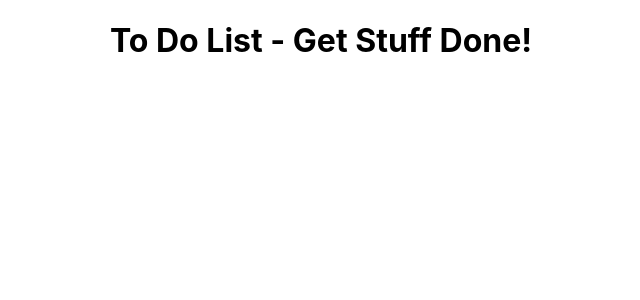
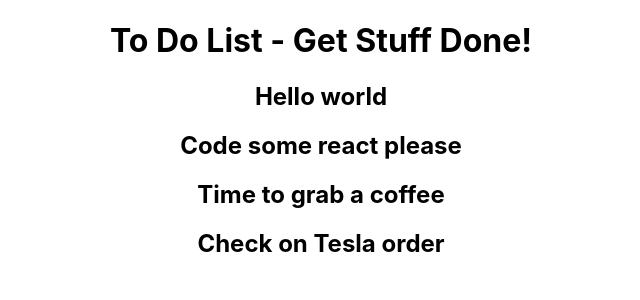
Before and after one commit to benjaminthedev/react-todo, a React (Create React App) app: page / in a window 1280 px wide. Shown: the top 300 px of the page, without its empty margins (319-959 px from the left). Built offline with nearby package versions, Linux system fonts and the light colour scheme.

Commit message:
updated project

```diff
--- a/src/App.js
+++ b/src/App.js
@@ -1,12 +1,43 @@
-import React from 'react';
+import React, {Component} from 'react';
+import Todos from './components/Todos';
 import './App.css';
 
-function App() {
-  return (
-    <div className="App">
-     <h1>To Do List - Get Stuff Done!</h1>
-    </div>
-  );
+class App extends Component {
+  state = {
+    todos: [
+      {
+        id: 1,
+        title: "Hello world",
+        completed: false
+      },
+      {
+        id: 2,
+        title: "Code some react please",
+        completed: false
+      },
+      {
+        id: 3,
+        title: "Time to grab a coffee",
+        completed: false
+      },
+      {
+        id: 4,
+        title: "Check on Tesla order",
+        completed: false
+      }
+    ]
+  }
+
+
+  render() {
+    console.log(this.state.todos);
+    return (
+      <div className="App">
+       <h1>To Do List - Get Stuff Done!</h1>
+       <Todos todos={this.state.todos} />
+      </div>
+    );
+  }
 }
 
 export default App;
--- /dev/null
+++ b/src/components/Todos.js
@@ -0,0 +1,16 @@
+import React from 'react';
+
+
+class Todos extends React.Component {
+
+
+    render() {
+        //console.log(this.props.todos);
+        return this.props.todos.map((todo) => (
+            <h2>{todo.title}</h2>
+
+        ) );
+    }
+}
+
+export default Todos;
```
Also changed, not shown: src/components/TodoItem.js (added).
